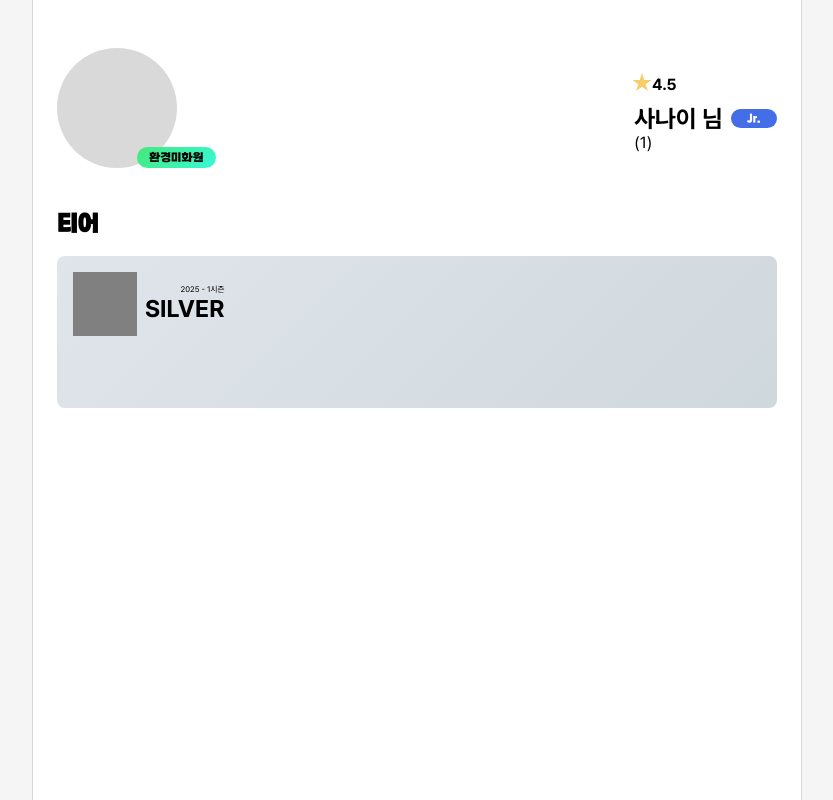
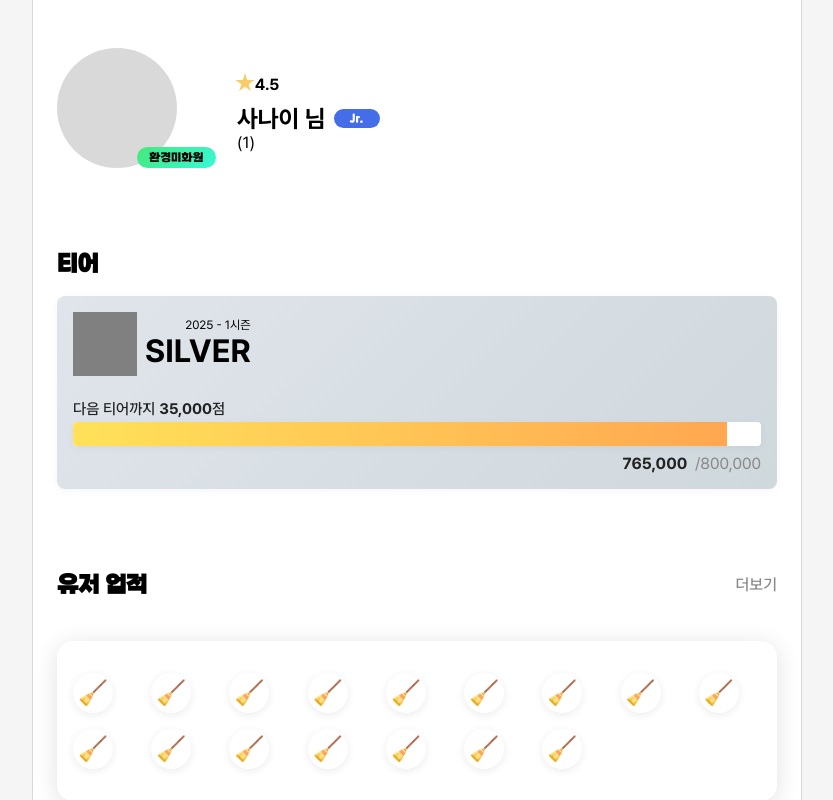
Before and after one commit to sonwoohon/Next_POLAR, a Next.js app: page /user/profile/1 in a window 1280 px wide. Shown: the whole page, without its empty margins (223-1056 px from the left). Built offline with nearby package versions, Linux system fonts and the light colour scheme.

Commit message:
Feat: User Archivment section Published
유저 칭호 뱃지 섹션 퍼블리싱 완료

```diff
--- a/app/(pola)/user/profile/[nickname]/_styles/userProfile.module.css
+++ b/app/(pola)/user/profile/[nickname]/_styles/userProfile.module.css
@@ -2,11 +2,9 @@
   display: flex;
   flex-direction: column;
   align-items: center;
-  gap: 1.5rem;
+  gap: 4rem;
+  padding: 3rem 1.5rem;
   width: calc(100% - 3rem);
-  height: calc(100% - 6rem);
-  padding: 3rem 1.5rem;
-
   font-family: var(--font-pretendard);
 }
 
@@ -17,7 +15,7 @@
 .userInfoSection {
   display: flex;
   align-items: center;
-  justify-content: space-between;
+  gap: 1.25rem;
   width: 100%;
 }
 
@@ -41,7 +39,6 @@
   left: 50%;
   padding: 0.25rem 0.75rem;
   border-radius: 1rem;
-  /* color: #fff; */
   font-size: 0.75rem;
   font-family: var(--font-gangwon);
   background: linear-gradient(135deg, #43e97b 0%, #38f9d7 100%);
@@ -101,7 +98,6 @@
 .userTierSection {
   display: flex;
   flex-direction: column;
-  /* align-items: center; */
   justify-content: center;
   width: 100%;
 }
@@ -113,9 +109,9 @@
 .userTierContainer {
   padding: 1rem;
   width: calc(100% - 2rem);
-  height: calc(9.5rem - 2rem);
   border-radius: 0.5rem;
   background: linear-gradient(135deg, #e0e5ec 0%, #cfd8dc 100%);
+  box-shadow: 0 2px 8px rgba(0, 0, 0, 0.04);
 }
 
 .userTierInfo {
@@ -137,10 +133,155 @@
 }
 
 .userTierSeason {
-  font-size: 0.5rem;
+  font-size: 0.75rem;
 }
 
 .userTierName {
-  font-size: 1.5rem;
+  font-size: 2rem;
   font-weight: 700;
 }
+
+.userTierProgressBarWrapper {
+  width: 100%;
+  margin-top: 1.5rem;
+  display: flex;
+  flex-direction: column;
+  gap: 0.25rem;
+}
+
+.userTierProgressInfo {
+  display: flex;
+  justify-content: space-between;
+  align-items: center;
+  font-size: 0.95rem;
+  font-weight: 500;
+  color: #222;
+}
+
+.userTierProgressBarBg {
+  width: 100%;
+  height: 1.5rem;
+  background: #fff;
+  border-radius: 0.25rem;
+  box-shadow: 0 2px 8px rgba(0, 0, 0, 0.04);
+  overflow: hidden;
+  position: relative;
+}
+
+.userTierProgressBarFill {
+  height: 100%;
+  background: linear-gradient(90deg, #ffe259 0%, #ffa751 100%);
+  border-radius: 0.25rem 0 0 0.25rem;
+  transition: width 0.4s;
+}
+
+.userTierProgressBarScore {
+  margin-top: 0.25rem;
+  text-align: right;
+  font-size: 1rem;
+  font-weight: 700;
+  color: #222;
+}
+.userTierProgressBarScore span {
+  font-weight: 400;
+  color: #888;
+  margin-left: 0.25rem;
+}
+
+.userArchiveSection {
+  display: flex;
+  flex-direction: column;
+  width: 100%;
+}
+
+.userArchiveSectionTitleContainer {
+  display: flex;
+  align-items: center;
+  justify-content: space-between;
+  width: 100%;
+}
+
+.userArchiveSectionTitleContainer h2 {
+  font-family: var(--font-gangwon);
+}
+
+.userArchiveSectionTitleButton a {
+  all: unset;
+  display: flex;
+  align-items: center;
+  justify-content: center;
+  color: #888;
+  font-weight: 500;
+  border-radius: 0.5rem;
+  cursor: pointer;
+  font-family: var(--font-pretendard);
+}
+
+.userArchiveBadgeGrid {
+  display: grid;
+  grid-template-columns: repeat(auto-fit, minmax(3.5rem, 1fr));
+  gap: 1rem;
+  padding: 2rem 1rem;
+  background: #fff;
+  border-radius: 1rem;
+  box-shadow: 0 4px 24px rgba(0, 0, 0, 0.12);
+  margin-top: 1.5rem;
+}
+
+.userArchiveBadgeItem {
+  position: relative;
+  width: 2.5rem;
+  height: 2.5rem;
+  border-radius: 50%;
+  background: #fff;
+  /* border: 1px solid #222; */
+  display: flex;
+  align-items: center;
+  justify-content: center;
+  font-size: 1.5rem;
+  box-shadow: 0 2px 8px rgba(0, 0, 0, 0.08);
+  cursor: pointer;
+  transition: box-shadow 0.2s;
+}
+
+.userArchiveBadgeItem:hover {
+  background: linear-gradient(135deg, #43e97b 0%, #38f9d7 100%);
+  box-shadow: 0 4px 16px rgba(0, 0, 0, 0.18);
+}
+
+.userArchiveBadgeTooltip {
+  display: none;
+  position: absolute;
+  top: -2.2rem;
+  left: 50%;
+  transform: translateX(-50%);
+  background: rgba(60, 60, 60, 0.95);
+  color: #fff;
+  padding: 0.3rem 1rem;
+  border-radius: 0.5rem;
+  font-size: 0.95rem;
+  white-space: nowrap;
+  z-index: 10;
+  pointer-events: none;
+}
+
+.userArchiveBadgeItem:hover .userArchiveBadgeTooltip {
+  display: block;
+}
+
+.userHelpsSection {
+  display: flex;
+  flex-direction: column;
+  width: 100%;
+}
+
+.userHelpsTitleContainer {
+  display: flex;
+  align-items: center;
+  justify-content: space-between;
+  width: 100%;
+}
+
+.userHelpsTitleContainer h2 {
+  font-family: var(--font-gangwon);
+}
--- a/app/(pola)/user/profile/[nickname]/page.tsx
+++ b/app/(pola)/user/profile/[nickname]/page.tsx
@@ -3,6 +3,7 @@ import styles from "./_styles/userProfile.module.css";
 import Image from "next/image";
 import RatingStar from "@/public/images/icons/icon_star.svg";
 import { useParams } from "next/navigation";
+import Link from "next/link";
 
 const UserProfilePage: React.FC = () => {
   const params = useParams();
@@ -39,6 +40,8 @@ const UserProfilePage: React.FC = () => {
         </div>
       </section>
 
+      {/* 유저 티어 */}
+      {/* TODO: 컴포넌트 분리 */}
       <section className={styles.userTierSection}>
         <h2>티어</h2>
         <div className={styles.userTierContainer}>
@@ -49,6 +52,51 @@ const UserProfilePage: React.FC = () => {
               <span className={styles.userTierName}>SILVER</span>
             </div>
           </div>
+          {/* 프로그레스바 */}
+          <div className={styles.userTierProgressBarWrapper}>
+            <div className={styles.userTierProgressInfo}>
+              <span>
+                다음 티어까지 <b>35,000</b>점
+              </span>
+            </div>
+            <div className={styles.userTierProgressBarBg}>
+              <div
+                className={styles.userTierProgressBarFill}
+                style={{ width: "95%" }} // 예시: 765,000/800,000
+              ></div>
+            </div>
+            <div className={styles.userTierProgressBarScore}>
+              765,000 <span>/800,000</span>
+            </div>
+          </div>
+        </div>
+      </section>
+
+      {/* 칭호 뱃지  */}
+      <section className={styles.userArchiveSection}>
+        <div className={styles.userArchiveSectionTitleContainer}>
+          <h2>유저 업적</h2>
+          <div className={styles.userArchiveSectionTitleButton}>
+            <Link href="/user/profile/achievement">더보기</Link>
+          </div>
+        </div>
+        <div className={styles.userArchiveBadgeGrid}>
+          {Array.from({ length: 16 }).map((_, i) => (
+            <div className={styles.userArchiveBadgeItem} key={i}>
+              🧹
+              <div className={styles.userArchiveBadgeTooltip}>청소마스터</div>
+            </div>
+          ))}
+        </div>
+      </section>
+
+      {/* 헬프 기록 */}
+      <section className={styles.userHelpsSection}>
+        <div className={styles.userHelpsTitleContainer}>
+          <h2>헬프 기록</h2>
+          <div className={styles.userArchiveSectionTitleButton}>
+            <Link href="/user/profile/achievement">더보기</Link>
+          </div>
         </div>
       </section>
     </div>
```
